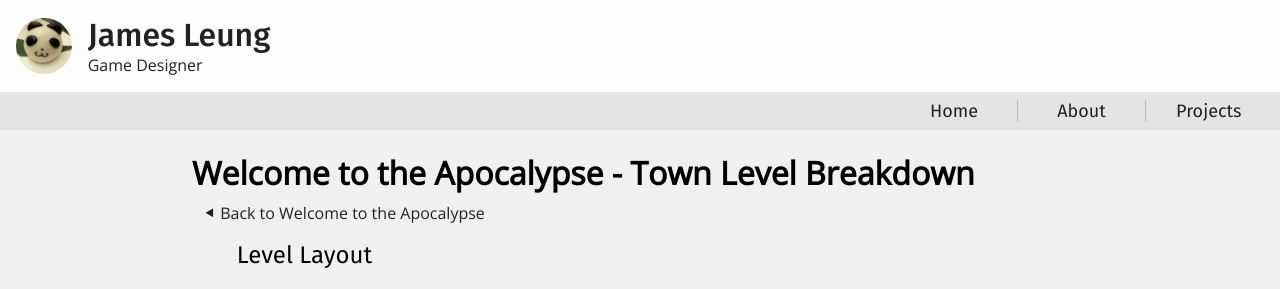
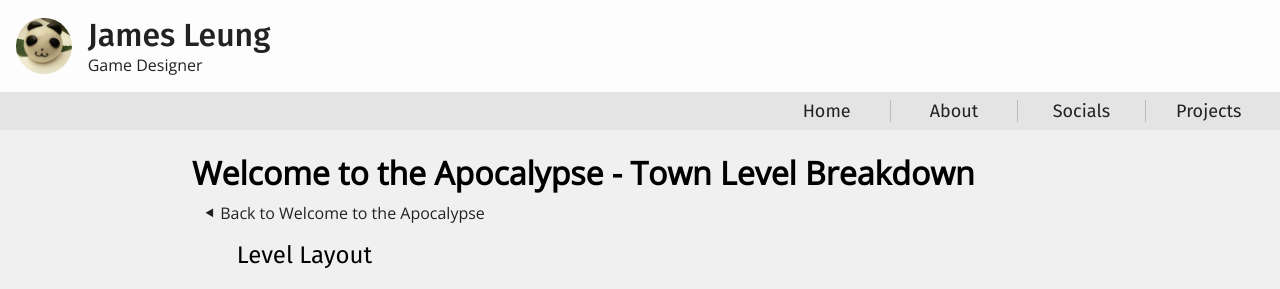
Before and after one commit to GhostEntity12/ghostentity12.github.io, a Jekyll site: the page built from breakdowns/wtta-town-level.md, in a window 1280 px wide and 900 px high. Shown: the top 289 px of the window. Built offline with Jekyll 4.4.1, drawn with Linux system fonts in a browser that asks for light colours.

Commit message:
Added socials to top bar, removed twitter from bottom bar

```diff
--- a/_includes/nav.html
+++ b/_includes/nav.html
@@ -1,6 +1,7 @@
 <ul id="navigation">
 	<li class="nav-link"><a href="{{ site.url }}">Home</a></li>
 	<li class="nav-link"><a href="/about">About</a></li>
+	<li class="nav-link"><a href="/socials">Socials</a></li>
 	<li class="nav-link dropdown">
 		<a href="/projects/">Projects</a>
 		<div class="dropdown-content">
--- a/_layouts/default.html
+++ b/_layouts/default.html
@@ -40,7 +40,6 @@
         <img id="bearpic" src="/assets/images/teddy.png" style="display:none" />
         <div id="bottom-bar">
             <ul id="contact-links">
-                <li class="social-image"><a href="https://twitter.com/GhostEntity12"><img src="/assets/images/sites/twitter.png" alt="Twitter" /></a></li>
                 <li class="social-image"><a href="https://ghostentity12.itch.io/"><img src="/assets/images/sites/itch.png" alt="Itch.io" /></a></li>
                 <li class="social-image"><a href="https://github.com/GhostEntity12"><img src="/assets/images/sites/github.png" alt="GitHub" /></a></li>
                 <li class="social-image"><a href="https://www.linkedin.com/in/james-leung-9b28241bb"><img src="/assets/images/sites/linkedin.png" alt="LinkedIn" /></a></li>
--- a/socials.html
+++ b/socials.html
@@ -9,8 +9,8 @@
 	<div class="links">
 		<p id="link-info">You can find me at the following places:</p>
 		<a class="social-button" id="itch" href="https://ghostentity12.itch.io/">
-			<img src="/assets/images/sites/itch-white.png" alt="Itch.io" />
-			<span>Itch.io</span>
+			<img src="/assets/images/sites/itch-white.png" alt="itch.io" />
+			<span>itch.io</span>
 		</a>
 		<a class="social-button" id="linkedin">
 			<img src="/assets/images/sites/linkedin-white.png" alt="LinkedIn" />
```
